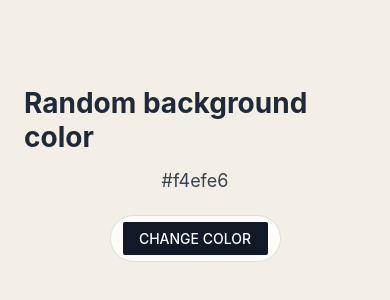
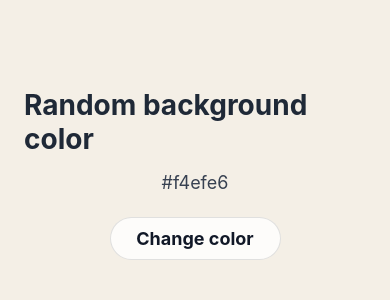
Before and after one commit to tomvh-spacet/expo-app, a React Native app: screen / in a window 390 px wide. Shown: the part 248-548 px from the top of the page. Built offline with nearby package versions, Linux system fonts and the light colour scheme.

Commit message:
pressable component instead of button

```diff
--- a/App.js
+++ b/App.js
@@ -1,5 +1,5 @@
 import { StatusBar } from 'expo-status-bar';
-import { Button, StyleSheet, Text, View } from 'react-native';
+import { Pressable, StyleSheet, Text, View } from 'react-native';
 import { useState } from 'react';
 
 const initialColor = '#f4efe6';
@@ -23,13 +23,9 @@ export default function App() {
       <Text style={styles.title}>Random background color</Text>
       <Text style={styles.colorValue}>{backgroundColor}</Text>
 
-      <View style={styles.buttonWrapper}>
-        <Button
-          title="Change color"
-          onPress={() => setBackgroundColor(getRandomColor())}
-          color="#111827"
-        />
-      </View>
+      <Pressable style={styles.buttonWrapper} onPress={() => setBackgroundColor(getRandomColor())} >
+        <Text style={styles.buttonText}>Change color</Text>
+      </Pressable>
 
       <StatusBar style="auto" />
     </View>
@@ -55,12 +51,18 @@ const styles = StyleSheet.create({
   },
 buttonWrapper: {
   marginTop: 8,
-    backgroundColor: 'rgba(255, 255, 255, 0.78)',
+  backgroundColor: "rgba(255, 255, 255, 0.78)",
   borderRadius: 999,
   paddingHorizontal: 12,
-    paddingVertical: 6,
+  paddingVertical: 10,
   borderWidth: 1,
-    borderColor: 'rgba(17, 24, 39, 0.12)',
-    width: "50%"
+  borderColor: "rgba(17, 24, 39, 0.12)",
+  width: "50%",
+  alignItems: "center",
 },
+buttonText: {
+  color: "#111827",
+  fontSize: 18,
+  fontWeight: "bold",
+}
 });
```
Also changed, not shown: 1 other file (tests, documents, lock files or other folders). Lines whose indentation alone changed are shown as unchanged.
